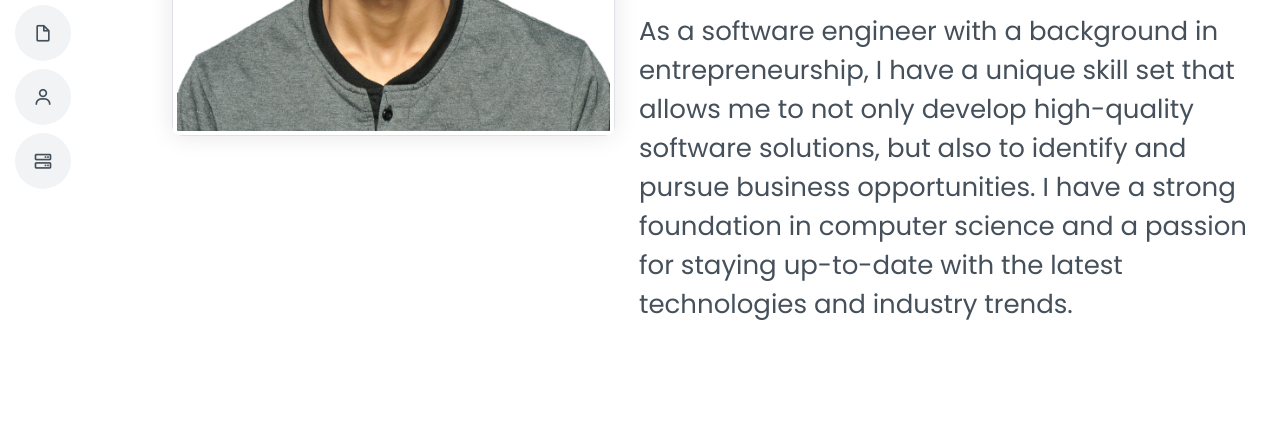
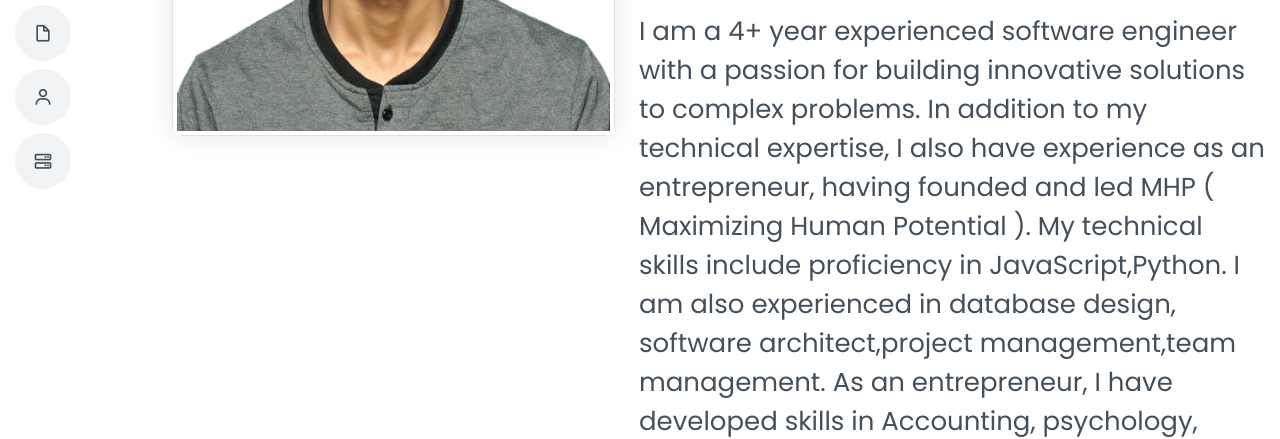
Before and after one commit to mohamed-arshad-ch/portfolio, a plain HTML site: page index.html in a window 1280 px wide. Shown: the part 363-802 px from the top of the page. Drawn offline with nearby package versions, Linux system fonts and the light colour scheme; files whose address does not match are found by name.

Commit message:
Update index.html

```diff
--- a/index.html
+++ b/index.html
@@ -156,6 +156,9 @@
               </div>
           </div>
           <p>
+            I am a 4+ year experienced software engineer with a passion for building innovative solutions to complex problems. In addition to my technical expertise, I also have experience as an entrepreneur, having founded and led MHP ( Maximizing Human Potential ).
+
+My technical skills include proficiency in JavaScript,Python. I am also experienced in database design, software architect,project management,team management. As an entrepreneur, I have developed skills in Accounting, psychology, marketing,data documentation.
             As a software engineer with a background in entrepreneurship, I
             have a unique skill set that allows me to not only develop
             high-quality software solutions, but also to identify and pursue
```
